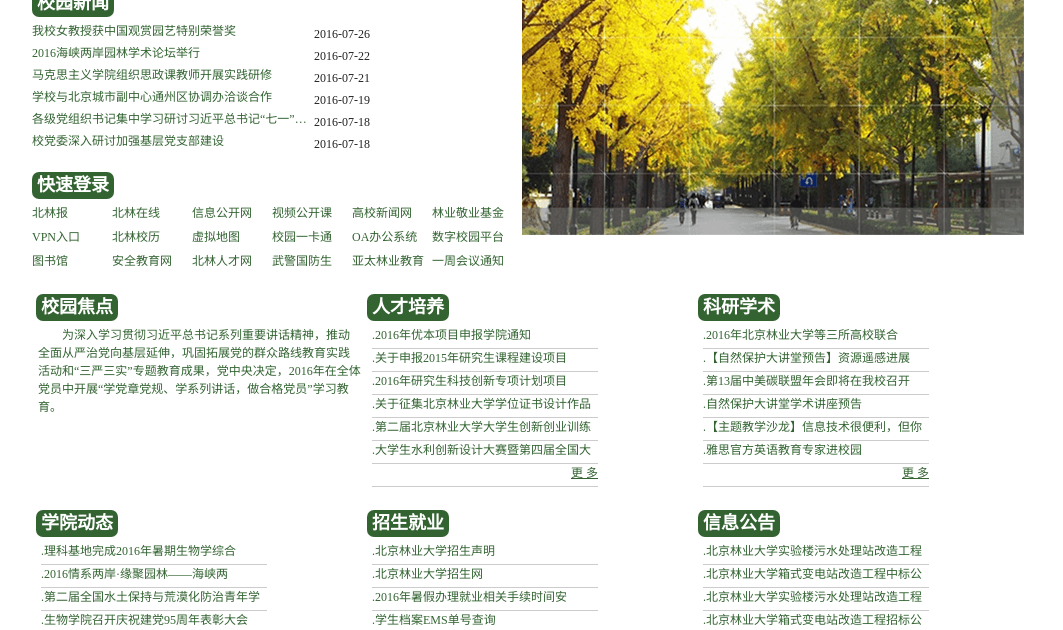
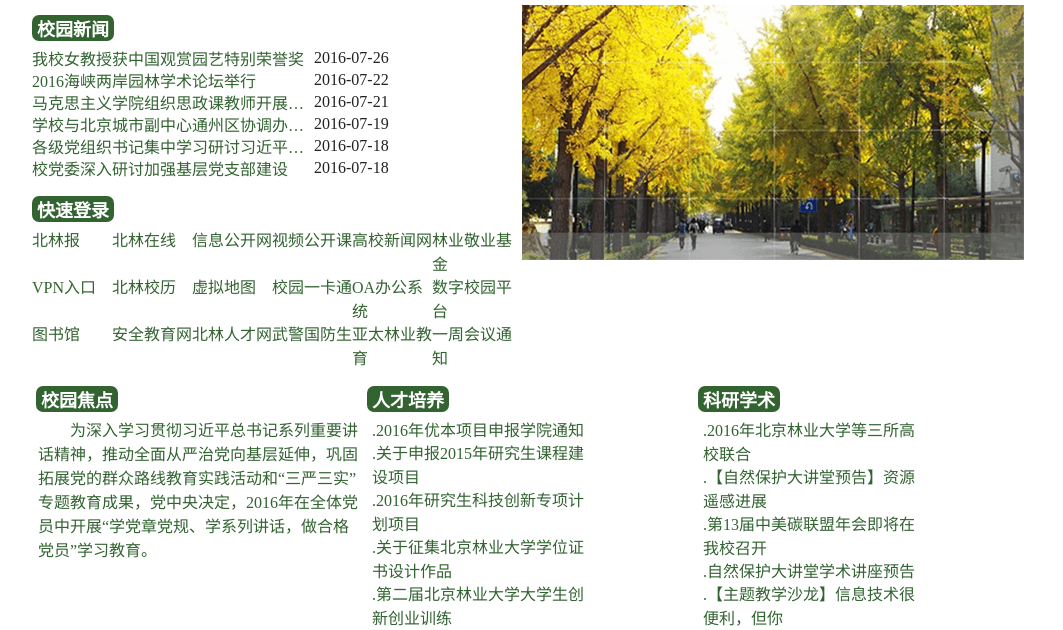
Before and after one commit to mingttong/ResponsiveBjfu2.0, a website: page src/index.html in a window 1280 px wide. Shown: the part 160-790 px from the top of the page, without its empty margins (108-1171 px from the left). Drawn offline with Linux system fonts and the light colour scheme.

Commit message:
去掉了傻逼的下划线

```diff
--- a/src/css/main.css
+++ b/src/css/main.css
@@ -101,8 +101,8 @@ li {
 
 body {
     font-family: "Microsoft YaHei" !important;
-    font-size: 0.12rem;
-    line-height: 1.5;
+    font-size: 0.16rem;
+    /*line-height: 1.5;*/
     background-color: #fff;
 }
 
@@ -119,7 +119,7 @@ a:hover, a:active {
 /*外包容器*/
 
 div.main {
-    width: 10rem;
+    max-width: 10rem;
 }
 
 @media only screen and (max-width: 62.5em) {
@@ -496,7 +496,7 @@ header .main ul li a:hover, a:active {
     width: 2.26rem;
     height: 0.22rem;
     margin-left: 5px;
-    border-bottom: 1px solid #ccc;
+    /*border-bottom: 1px solid #ccc;*/
 }
 
 .elem ul li a.more {
```
